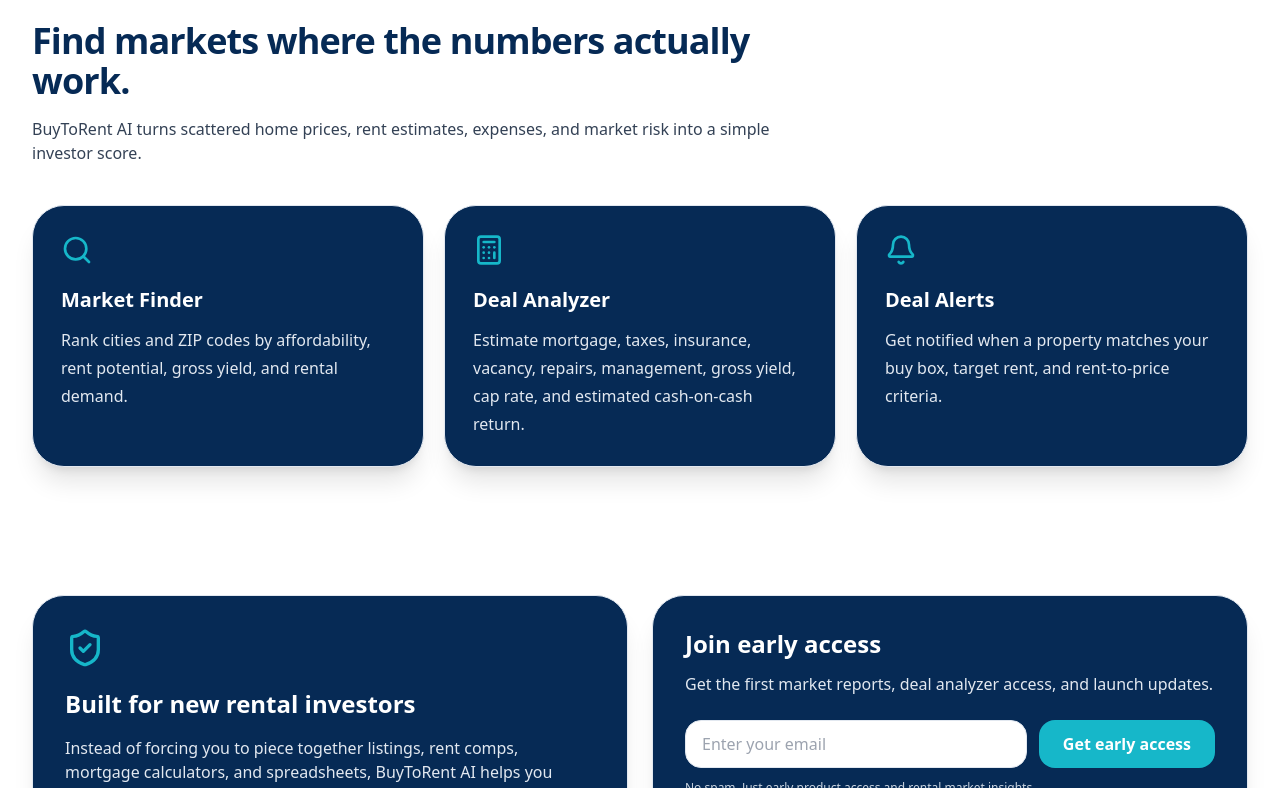
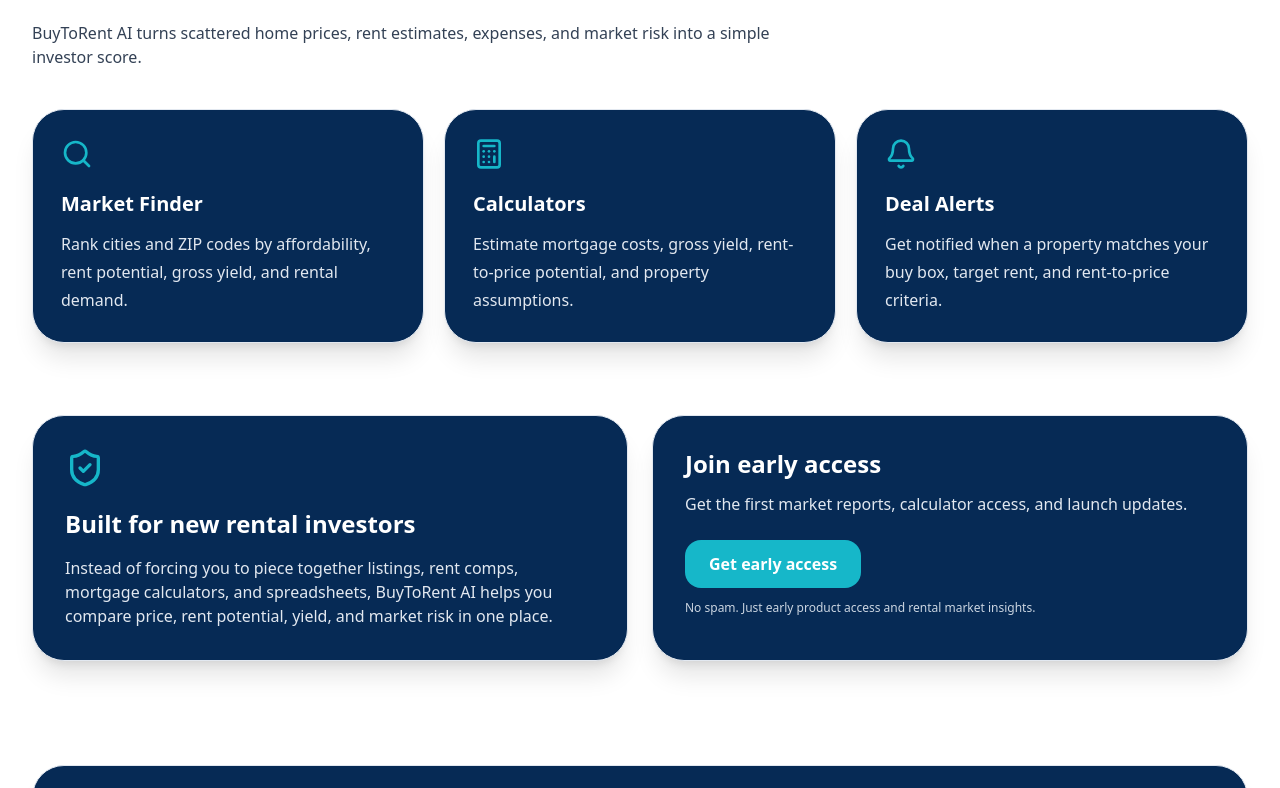
Before and after one commit to harvestarts-design/buytorentai, a Next.js app: page / in a window 1280 px wide. Shown: the part 832-1620 px from the top of the page. Built offline with nearby package versions, Linux system fonts and the light colour scheme.

Commit message:
Update homepage links spacing and lead form

```diff
--- a/app/page.tsx
+++ b/app/page.tsx
@@ -12,6 +12,8 @@
 import { CTA } from "@/components/CTA";
 import { formatCurrency } from "@/lib/format";
 
+const earlyAccessFormUrl = "PASTE_YOUR_TALLY_FORM_LINK_HERE";
+
 export default function HomePage() {
   return (
     <>
@@ -19,7 +21,7 @@
         <div className="absolute inset-0 bg-[radial-gradient(circle_at_top_left,_rgba(22,183,201,0.16),_transparent_36%),radial-gradient(circle_at_top_right,_rgba(6,42,85,0.08),_transparent_32%)]" />
 
         <div className="relative mx-auto max-w-7xl px-6 lg:px-8">
-          <div className="grid items-center gap-12 py-20 lg:grid-cols-2 lg:py-28">
+          <div className="grid items-center gap-12 py-14 lg:grid-cols-2 lg:py-20">
             <div>
               <div className="mb-5 inline-flex items-center gap-2 rounded-full border border-[#16B7C9]/30 bg-[#16B7C9]/10 px-4 py-2 text-sm font-semibold text-[#062A55]">
                 <TrendingUp className="h-4 w-4 text-[#16B7C9]" />
@@ -37,14 +39,11 @@
               </p>
 
               <div className="mt-8 flex flex-col gap-3 sm:flex-row">
-                <Button href="/analyzer">
-                  Try the deal analyzer <ArrowRight className="ml-2 h-4 w-4" />
+                <Button href="/calculators">
+                  Use calculators <ArrowRight className="ml-2 h-4 w-4" />
                 </Button>
 
-              <Button
-  href="/early-access"
-  className="bg-[#16B7C9] text-white hover:bg-[#119AA9]"
->
+                <Button href="/early-access">
                   Want more info? <Info className="ml-2 h-4 w-4" />
                 </Button>
               </div>
@@ -83,12 +82,15 @@
 
               <div className="grid gap-3 sm:grid-cols-2">
                 <Metric label="Purchase price" value={formatCurrency(90000)} />
+
                 <Metric
                   label="Gross monthly rent"
                   value={formatCurrency(1500)}
                   highlight
                 />
+
                 <Metric label="Gross yield" value="20.0%" highlight />
+
                 <Metric label="Avg. tax rate" value="1.9%" />
               </div>
 
@@ -109,7 +111,7 @@
         </div>
       </section>
 
-      <section className="mx-auto max-w-7xl px-6 py-16 text-[#062A55] lg:px-8">
+      <section className="mx-auto max-w-7xl px-6 py-8 text-[#062A55] lg:px-8">
         <div className="mb-10 max-w-3xl">
           <h2 className="text-3xl font-black tracking-tight text-[#062A55] sm:text-4xl">
             Find markets where the numbers actually work.
@@ -122,43 +124,63 @@
         </div>
 
         <div className="grid gap-5 md:grid-cols-3">
-          <Card className="p-7">
+          <a href="/markets" className="block transition hover:-translate-y-1">
+            <Card className="h-full p-7">
               <Search className="mb-5 h-8 w-8 text-[#16B7C9]" />
+
               <h3 className="text-xl font-black text-white">Market Finder</h3>
+
               <p className="mt-3 leading-7 text-slate-200">
-              Rank cities and ZIP codes by affordability, rent potential, gross
-              yield, and rental demand.
+                Rank cities and ZIP codes by affordability, rent potential,
+                gross yield, and rental demand.
               </p>
             </Card>
+          </a>
 
-          <Card className="p-7">
+          <a
+            href="/calculators"
+            className="block transition hover:-translate-y-1"
+          >
+            <Card className="h-full p-7">
               <Calculator className="mb-5 h-8 w-8 text-[#16B7C9]" />
-            <h3 className="text-xl font-black text-white">Deal Analyzer</h3>
+
+              <h3 className="text-xl font-black text-white">Calculators</h3>
+
               <p className="mt-3 leading-7 text-slate-200">
-              Estimate mortgage, taxes, insurance, vacancy, repairs,
-              management, gross yield, cap rate, and estimated cash-on-cash
-              return.
+                Estimate mortgage costs, gross yield, rent-to-price potential,
+                and property assumptions.
               </p>
             </Card>
+          </a>
 
-          <Card className="p-7">
+          <a href="/alerts" className="block transition hover:-translate-y-1">
+            <Card className="h-full p-7">
               <Bell className="mb-5 h-8 w-8 text-[#16B7C9]" />
+
               <h3 className="text-xl font-black text-white">Deal Alerts</h3>
+
               <p className="mt-3 leading-7 text-slate-200">
                 Get notified when a property matches your buy box, target rent,
                 and rent-to-price criteria.
               </p>
             </Card>
+          </a>
         </div>
       </section>
 
-      <section className="mx-auto max-w-7xl px-6 py-16 lg:px-8">
+      <section className="mx-auto max-w-7xl px-6 py-10 lg:px-8">
         <div className="grid gap-6 lg:grid-cols-2">
-          <Card className="p-8">
+          <a
+            href="/calculators"
+            className="block transition hover:-translate-y-1"
+          >
+            <Card className="h-full p-8">
               <ShieldCheck className="mb-5 h-10 w-10 text-[#16B7C9]" />
+
               <h3 className="text-2xl font-black text-white">
                 Built for new rental investors
               </h3>
+
               <p className="mt-4 text-slate-200">
                 Instead of forcing you to piece together listings, rent comps,
                 mortgage calculators, and spreadsheets, BuyToRent AI helps you
@@ -166,6 +188,7 @@
                 place.
               </p>
             </Card>
+          </a>
 
           <Card className="p-8">
             <h3 className="text-2xl font-black text-white">
@@ -173,17 +196,19 @@
             </h3>
 
             <p className="mt-3 text-slate-200">
-              Get the first market reports, deal analyzer access, and launch
+              Get the first market reports, calculator access, and launch
               updates.
             </p>
 
-            <div className="mt-6 flex flex-col gap-3 sm:flex-row">
-              <input
-                className="min-h-12 flex-1 rounded-2xl border border-slate-200 bg-white px-4 text-[#062A55] outline-none"
-                placeholder="Enter your email"
-              />
-
-              <Button href="/early-access">Get early access</Button>
+            <div className="mt-6">
+              <a
+                href={earlyAccessFormUrl}
+                target="_blank"
+                rel="noopener noreferrer"
+                className="inline-flex min-h-12 items-center justify-center rounded-2xl bg-[#16B7C9] px-6 font-bold text-white transition hover:bg-[#119AA9]"
+              >
+                Get early access
+              </a>
             </div>
 
             <p className="mt-3 text-xs text-slate-300">
```
Lines whose indentation alone changed are shown as unchanged.
